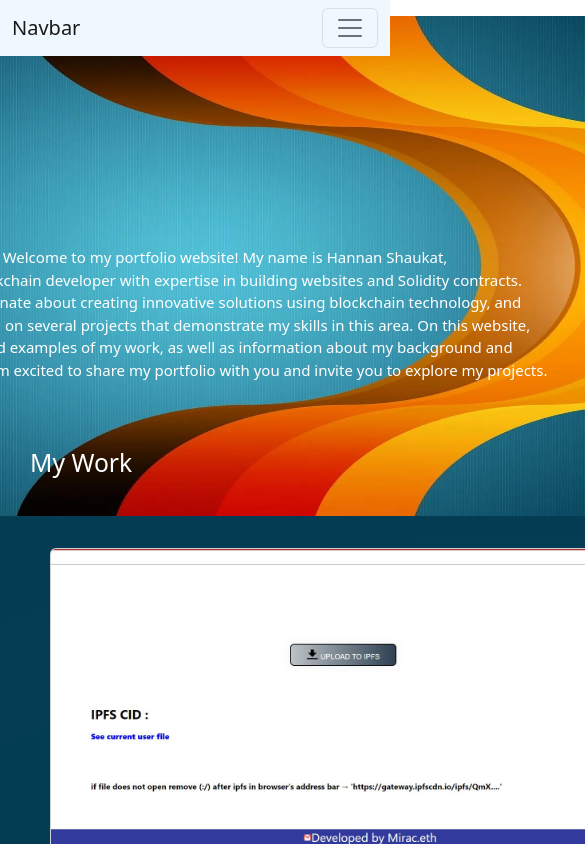
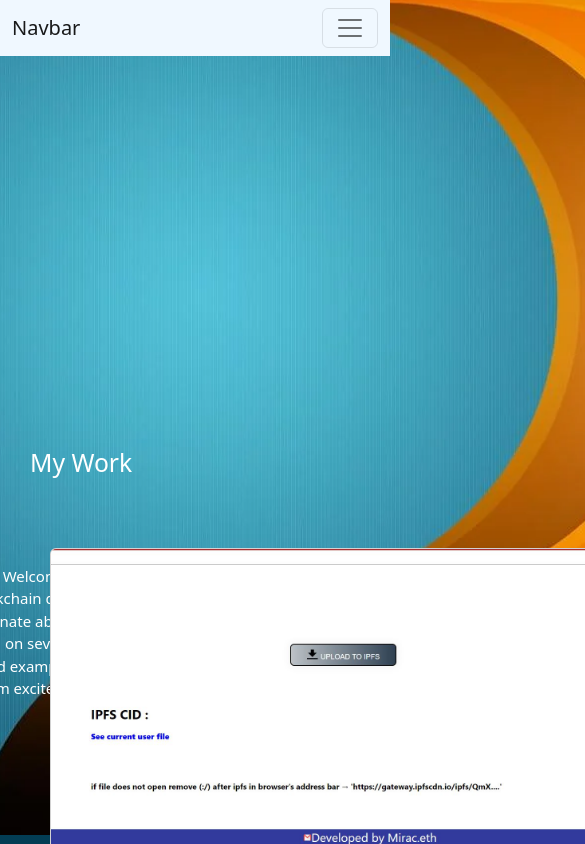
Before and after one commit to placeparks/portfolio, a Next.js app: page / in a window 390 px wide. Shown: the top 844 px of the page, 585 px wide, since content can reach past the window. Built offline with nearby package versions, Linux system fonts and the light colour scheme.

Commit message:
Update globals.css

```diff
--- a/styles/globals.css
+++ b/styles/globals.css
@@ -69,8 +69,7 @@ height: 300px;
 @media (max-width: 600px) {
   .bg-img{
     margin-top: -450px;
-    width: 1500px;
-    height: 500px;
+    width: 1900px;
   }
 
   .card{
```
